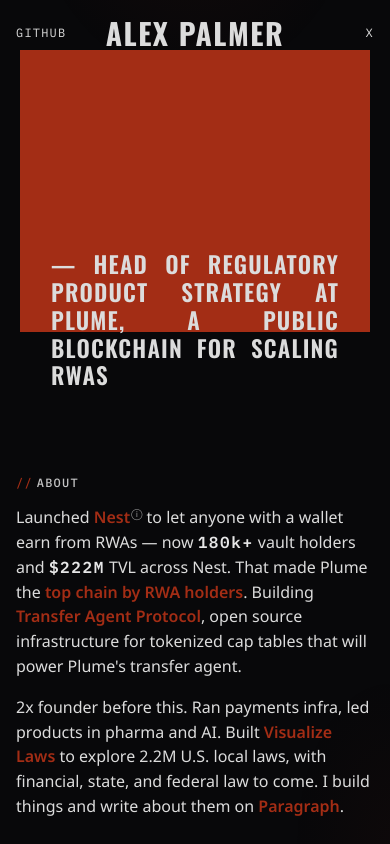
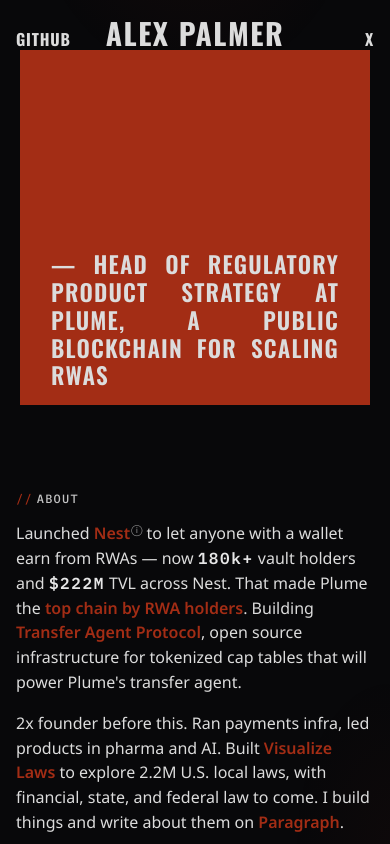
Before and after one commit to ThatAlexPalmer/palmer.earth, a Next.js app: page / in a window 390 px wide. Built offline with nearby package versions, Linux system fonts and the light colour scheme; no server answers.

Commit message:
fix(header): unify name-row type and contain hero on mobile
GitHub, the name, and X share the Oswald heading face, weight, and tracking. The rust slab fills the hero block so the wrapped role line stays on the accent field.

```diff
--- a/src/app/page.tsx
+++ b/src/app/page.tsx
@@ -22,7 +22,7 @@ export default async function Home() {
 
             <Main>
                 <Hero>
-                    <NameRow>
+                    <NameRow aria-label="Social">
                         <a href={socialLinks.github} target="_blank" rel="noopener noreferrer">
                             GitHub
                         </a>
--- a/src/components/ui/layout.tsx
+++ b/src/components/ui/layout.tsx
@@ -1,7 +1,7 @@
 "use client";
 
 import styled from "styled-components";
-import { chromeLink } from "./styles";
+import { chromeLink, headingFace } from "./styles";
 
 const Shell = styled.div`
     display: flex;
@@ -20,21 +20,20 @@ const Shell = styled.div`
     }
 `;
 
-const NameRow = styled.div`
+const NameRow = styled.nav`
     display: flex;
     flex-flow: row nowrap;
-    align-items: center;
+    align-items: baseline;
+    justify-content: space-between;
     width: 100%;
 
     a {
         ${chromeLink}
+        ${headingFace}
         flex: 1 1 0;
-        min-width: 0;
-        font-family: ${({ theme }) => theme.typography.monoFont};
-        font-weight: ${({ theme }) => theme.typography.fontWeight.normal};
-        font-size: ${({ theme }) => theme.typography.fontSize.paragraph};
-        letter-spacing: ${({ theme }) => theme.typography.letterSpacing.mono};
-        text-transform: uppercase;
+        min-width: max-content;
+        font-size: ${({ theme }) => theme.typography.fontSize.nameLink};
+        line-height: 1.15;
         white-space: nowrap;
     }
 
@@ -48,7 +47,7 @@ const NameRow = styled.div`
 
     @media (max-width: ${({ theme }) => theme.breakpoints.phone}) {
         a {
-            font-size: ${({ theme }) => theme.typography.fontSize.sm};
+            font-size: ${({ theme }) => theme.typography.fontSize.nameLinkMobile};
         }
     }
 `;
--- a/src/components/ui/styles.ts
+++ b/src/components/ui/styles.ts
@@ -53,6 +53,14 @@ const bracketChrome = css`
     }
 `;
 
+const headingFace = css`
+    font-family: ${({ theme }) => theme.typography.headingFont};
+    font-weight: ${({ theme }) => theme.typography.fontWeight.bold};
+    letter-spacing: ${({ theme }) => theme.typography.letterSpacing.wide};
+    text-transform: uppercase;
+    color: ${({ theme }) => theme.colors.text};
+`;
+
 const linkHover = css`
     color: ${({ theme }) => theme.colors.accentHover};
     text-decoration: underline;
@@ -84,4 +92,4 @@ const listReset = css`
     flex-direction: column;
 `;
 
-export { bracketChrome, chromeLink, linkHover, listReset };
+export { bracketChrome, chromeLink, headingFace, linkHover, listReset };
--- a/src/components/ui/typography.tsx
+++ b/src/components/ui/typography.tsx
@@ -1,21 +1,19 @@
 "use client";
 
 import styled from "styled-components";
-import { linkHover } from "./styles";
+import { headingFace, linkHover } from "./styles";
 
 const H1 = styled.h1`
+    ${headingFace}
     position: relative;
     display: block;
-    flex: 0 1 auto;
+    flex: 0 0 auto;
     margin: 0;
     max-width: ${({ theme }) => theme.layout.headlineWidth};
-    font-family: ${({ theme }) => theme.typography.headingFont};
     font-size: ${({ theme }) => theme.typography.fontSize.display};
-    font-weight: ${({ theme }) => theme.typography.fontWeight.bold};
     line-height: 1.15;
     text-align: center;
-    text-transform: uppercase;
-    letter-spacing: ${({ theme }) => theme.typography.letterSpacing.wide};
+    white-space: nowrap;
 
     @media (max-width: ${({ theme }) => theme.breakpoints.phone}) {
         font-size: ${({ theme }) => theme.typography.fontSize.displayMobile};
@@ -54,14 +52,16 @@ const RedBlock = styled.span`
     align-self: center;
     width: 100%;
     height: auto;
+    padding-bottom: ${({ theme }) => theme.space(4)};
 
     &::before {
         content: "";
         z-index: 1;
         display: block;
         position: absolute;
+        top: 0;
         width: 100%;
-        height: 83%;
+        height: ${({ theme }) => theme.layout.heroSlab};
         background-color: ${({ theme }) => theme.colors.accent};
     }
 
--- a/src/config/theme.ts
+++ b/src/config/theme.ts
@@ -53,6 +53,8 @@ export const theme = {
             xs: "0.6875rem",
             sm: "0.75rem",
             md: "0.875rem",
+            nameLink: "1.5rem",
+            nameLinkMobile: "1rem",
             heading: "2.25rem",
             headingMobile: "1.45rem",
             paragraph: "1.125rem",
@@ -85,6 +87,7 @@ export const theme = {
         pageMaxWidth: "1200px",
         headlineWidth: "28rem",
         headlineWidthMobile: "18rem",
+        heroSlab: "100%",
         contentMaxWidth: "696px",
         heroGap: "6rem",
         heroGapMobile: "3rem",
```
Also changed, not shown: 1 other file (tests, documents, lock files or other folders).
